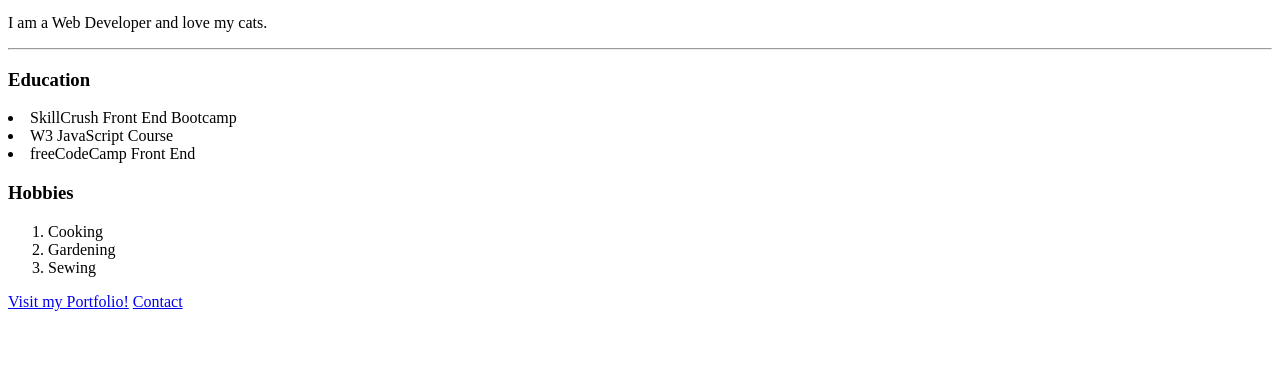
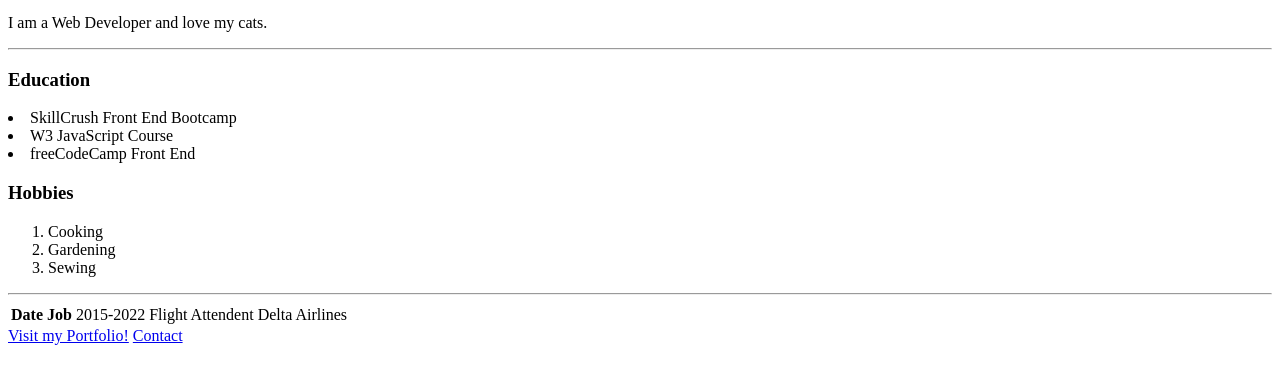
Before and after one commit to KelliBre/web-development, a plain HTML site: page index.html in a window 1280 px wide. Shown: the part 412-796 px from the top of the page. Drawn offline with Linux system fonts and the light colour scheme.

Commit message:
Added HTML table

```diff
--- a/index.html
+++ b/index.html
@@ -24,6 +24,15 @@
     <li>Gardening</li>
     <li>Sewing</li>
   </ol>
+<hr>
+<table>
+  <tr>
+    <th>Date</th>
+    <th>Job</th>
+    <td>2015-2022</td>
+    <td>Flight Attendent Delta Airlines</td>
+  </tr>
+</table>
   <a href="https://kellibrecunier.com/">Visit my Portfolio!</a>
   <a href="./contact.html">Contact</a>
 </body>
```
